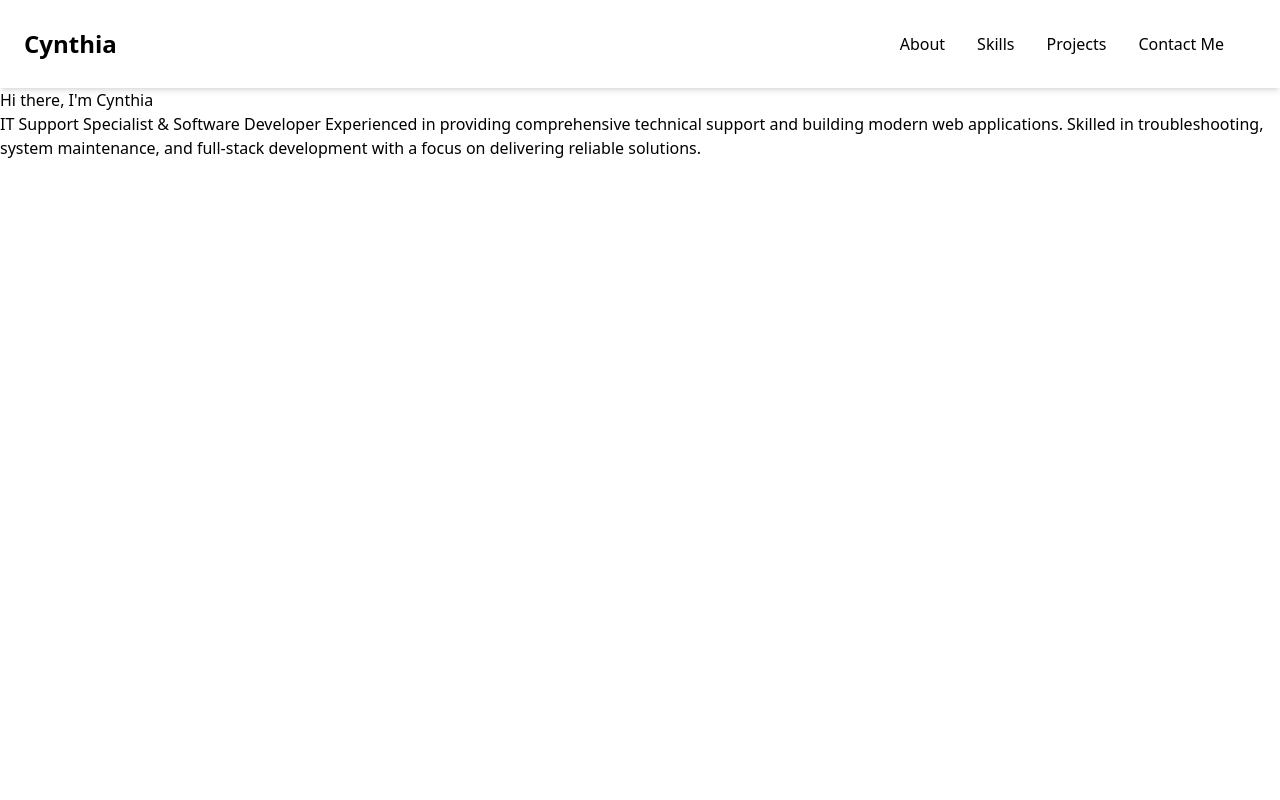
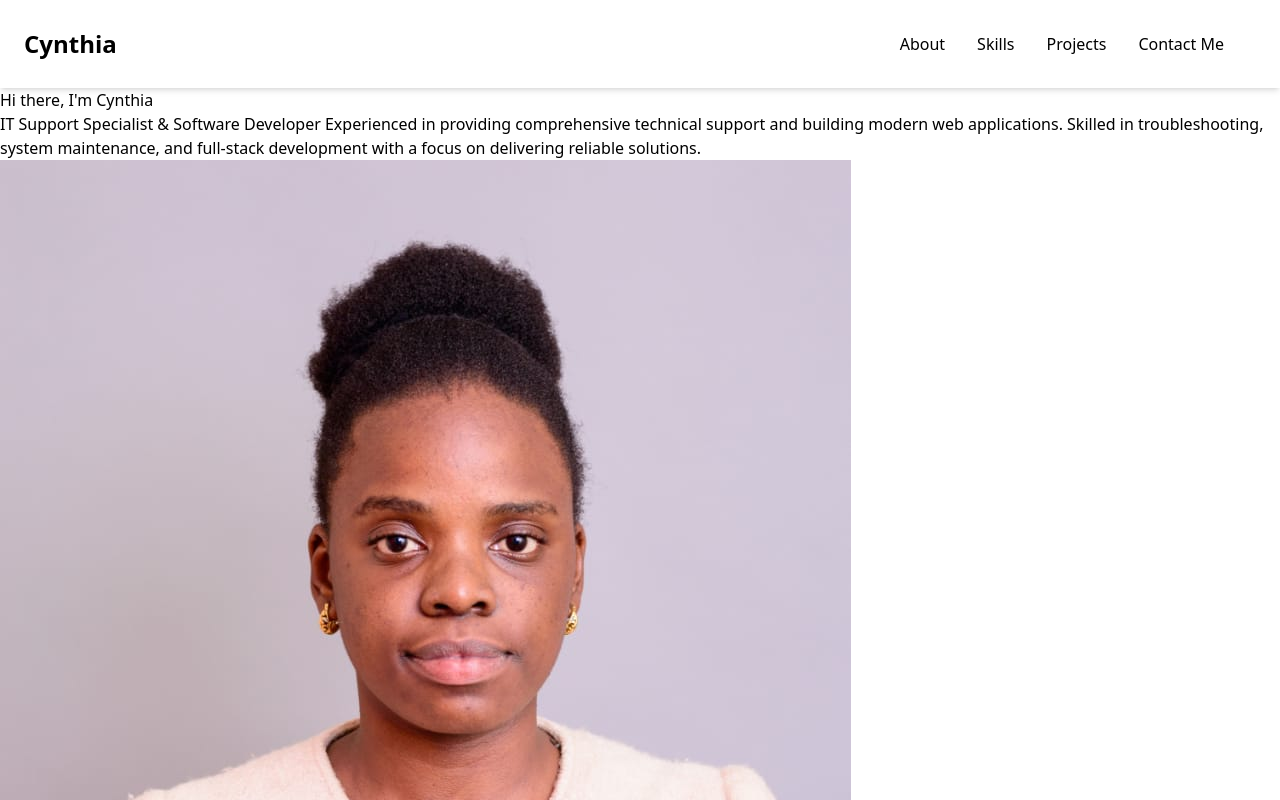
Before and after one commit to Mwandii/cynthia-personal-website, a React (Vite) app: page / in a window 1280 px wide. Shown: the top 800 px of the page. Built offline with nearby package versions, Linux system fonts and the light colour scheme.

Commit message:
chore: install react icons

```diff
--- a/package.json
+++ b/package.json
@@ -13,6 +13,7 @@
     "@tailwindcss/vite": "^4.1.17",
     "react": "^19.1.1",
     "react-dom": "^19.1.1",
+    "react-icons": "^5.5.0",
     "tailwindcss": "^4.1.17"
   },
   "devDependencies": {
--- a/src/components/Hero.jsx
+++ b/src/components/Hero.jsx
@@ -2,7 +2,9 @@ function Hero() {
   return (
     <>
     <div>
-
+      <a></a>
+      <a></a>
+      <a></a>
     </div>
       <div>
         <h1>Hi there, I'm Cynthia</h1>
@@ -14,7 +16,7 @@ function Hero() {
         </p>
       </div>
       <div>
-        <img/>
+        <img src="/src/Images/picture.jpeg"/>
       </div>
     </>
   );
```
Also changed, not shown: 1 other file (tests, documents, lock files or other folders).
